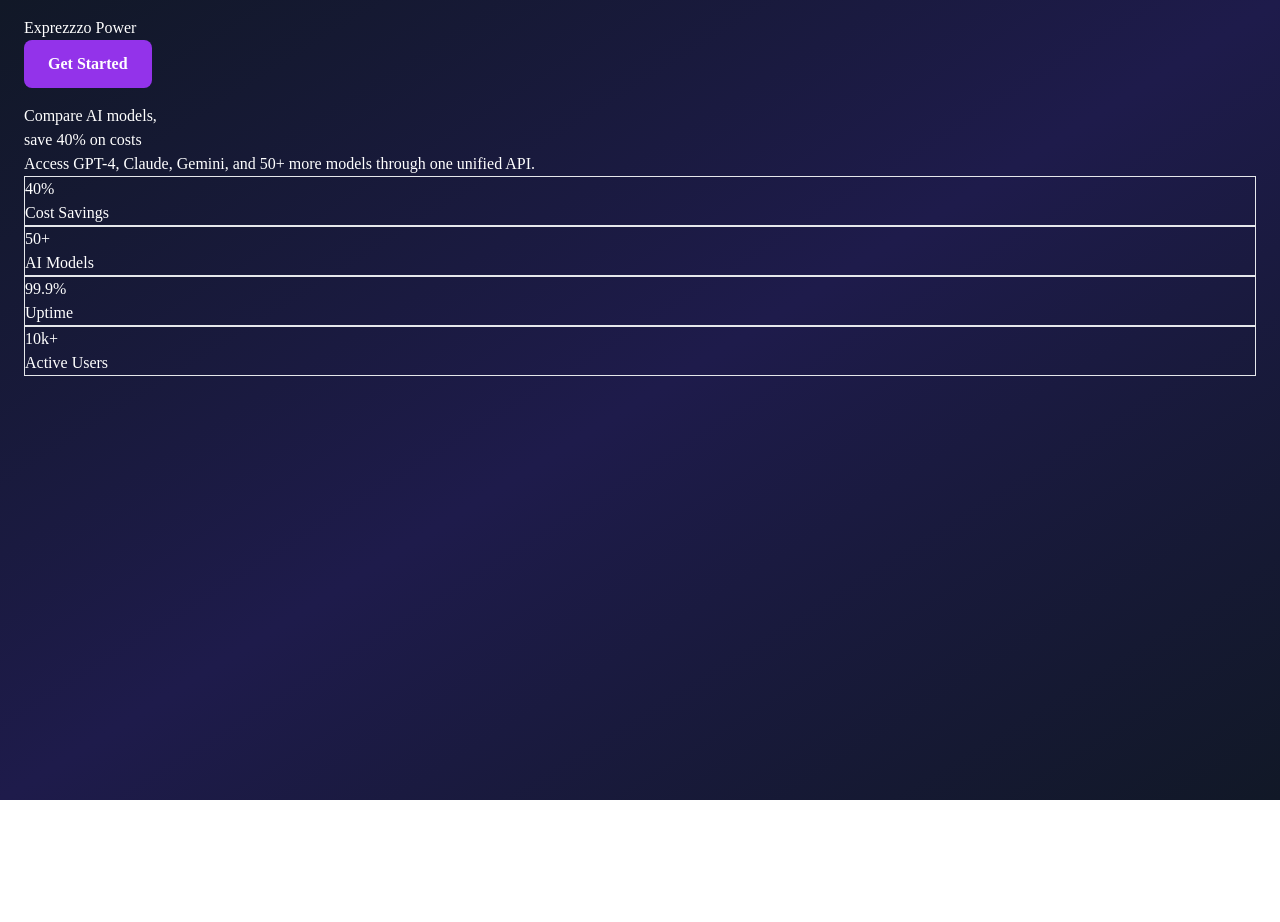
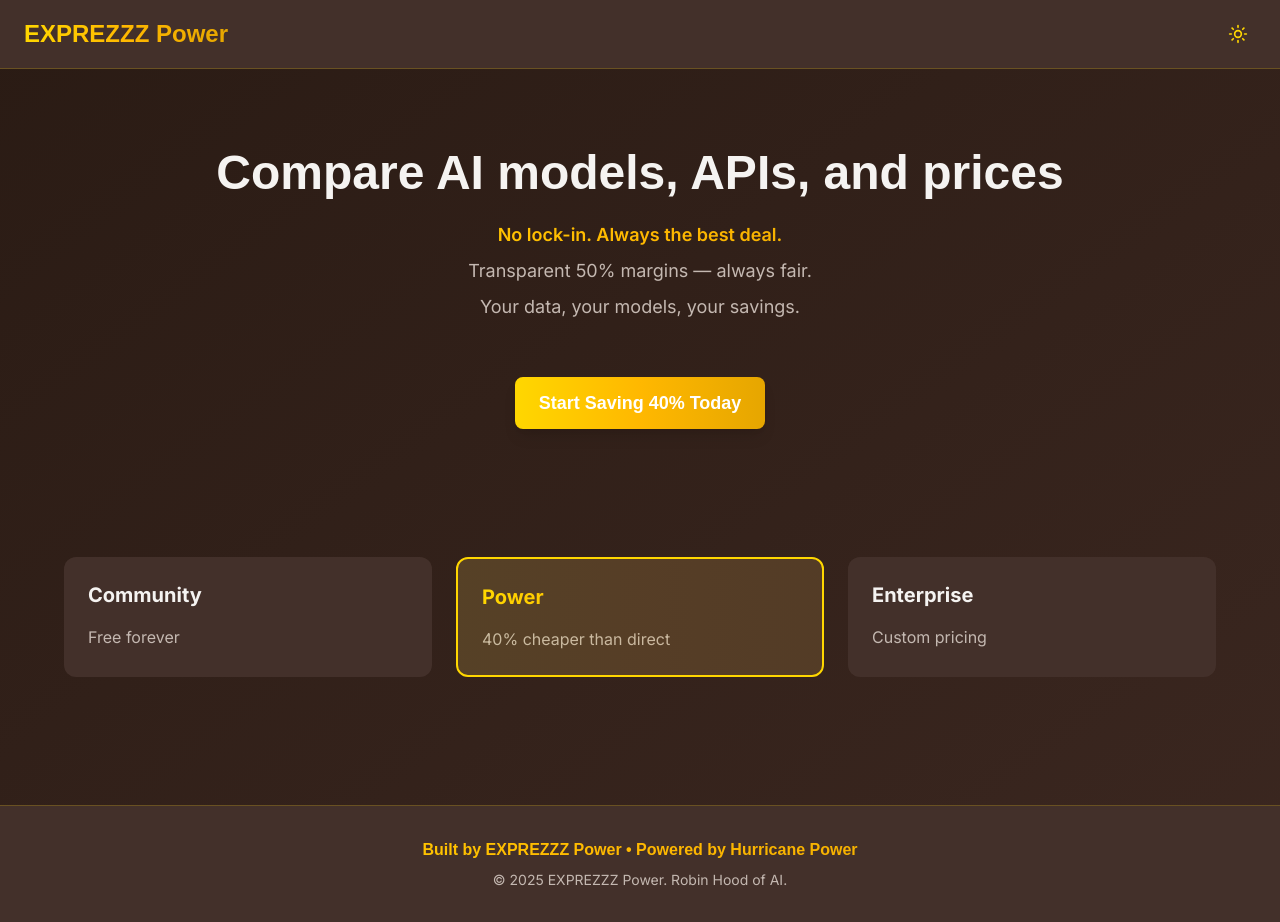
Before and after one commit to Exprezzzo/exprezzzo-power, a Next.js app: page / in a window 1280 px wide. Before the commit the page ends 800 px from the top, so only its background shows below. Built offline with nearby package versions, Linux system fonts and the light colour scheme.

Commit message:
EP-CPY03: Implement copy enhancements with hero taglines and footer motto

```diff
--- /dev/null
+++ b/app/page.tsx
@@ -0,0 +1,76 @@
+import { ThemeToggle } from '@/components/ThemeToggle';
+
+export default function Home() {
+  return (
+    <main className="min-h-screen">
+      {/* Navbar */}
+      <nav className="surface border-b border-gold/20 px-6 py-4">
+        <div className="max-w-7xl mx-auto flex items-center justify-between">
+          <h1 className="text-2xl font-bold gold-gradient-text brand-font">
+            EXPREZZZ Power
+          </h1>
+          <ThemeToggle />
+        </div>
+      </nav>
+
+      {/* Hero Section */}
+      <section className="px-6 py-20">
+        <div className="max-w-4xl mx-auto text-center space-y-6">
+          <h2 className="text-5xl font-bold brand-font">
+            Compare AI models, APIs, and prices
+          </h2>
+
+          <div className="space-y-2 text-lg">
+            <p className="gold-gradient-text font-semibold">
+              No lock-in. Always the best deal.
+            </p>
+            <p className="text-muted">
+              Transparent 50% margins — always fair.
+            </p>
+            <p className="text-muted">
+              Your data, your models, your savings.
+            </p>
+          </div>
+
+          <div className="pt-8">
+            <button className="cta-button brand-font text-lg">
+              Start Saving 40% Today
+            </button>
+          </div>
+        </div>
+      </section>
+
+      {/* Power Tier Card Example */}
+      <section className="px-6 py-12">
+        <div className="max-w-6xl mx-auto grid md:grid-cols-3 gap-6">
+          <div className="surface p-6 rounded-xl">
+            <h3 className="text-xl font-bold mb-4">Community</h3>
+            <p className="text-muted">Free forever</p>
+          </div>
+
+          <div className="power-tier-card surface p-6 rounded-xl border-2 border-gold">
+            <h3 className="text-xl font-bold mb-4 gold-gradient-text">Power</h3>
+            <p className="text-muted">40% cheaper than direct</p>
+          </div>
+
+          <div className="surface p-6 rounded-xl">
+            <h3 className="text-xl font-bold mb-4">Enterprise</h3>
+            <p className="text-muted">Custom pricing</p>
+          </div>
+        </div>
+      </section>
+
+      {/* Footer */}
+      <footer className="surface border-t border-gold/20 px-6 py-8 mt-20">
+        <div className="max-w-7xl mx-auto text-center">
+          <p className="gold-gradient-text font-semibold brand-font">
+            Built by EXPREZZZ Power • Powered by Hurricane Power
+          </p>
+          <p className="text-muted text-sm mt-2">
+            © 2025 EXPREZZZ Power. Robin Hood of AI.
+          </p>
+        </div>
+      </footer>
+    </main>
+  );
+}
```
